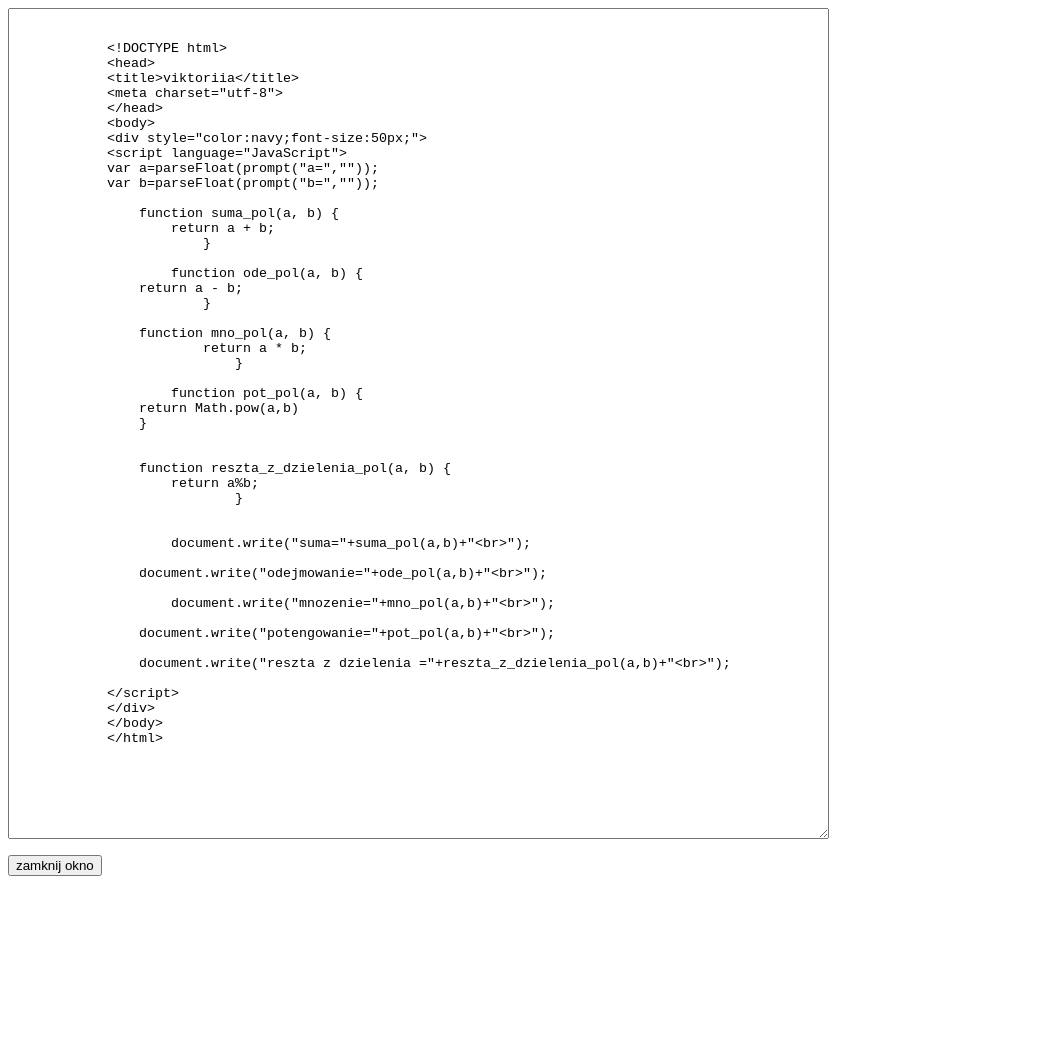
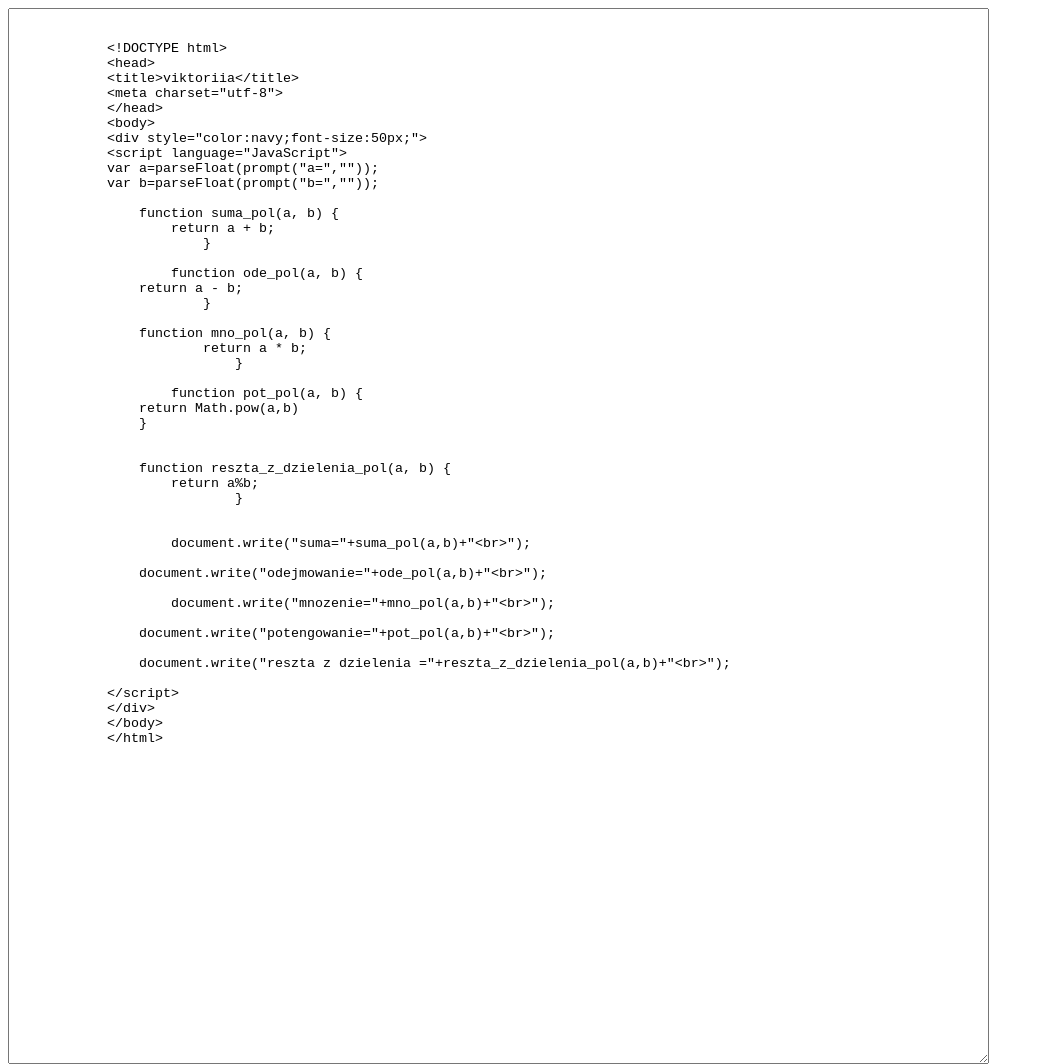
Before and after one commit to vikto-ria/JAVA, a plain HTML site: page poli_z18_kod.html in a window 1280 px wide. Shown: the top 1064 px of the page, without its empty margins (0-1044 px from the left). Before the commit the page ends 884 px from the top, so only its background shows below. Drawn offline with Linux system fonts and the light colour scheme.

Commit message:
Update poli_z18_kod.html

```diff
--- a/poli_z18_kod.html
+++ b/poli_z18_kod.html
@@ -9,7 +9,7 @@
  </head>
 <body>
     <form>
-         <textarea name="siejka" cols="100" rows="55" readonly>
+         <textarea name="siejka" cols="120" rows="70" readonly>
 
             <!DOCTYPE html>
             <head>
```
